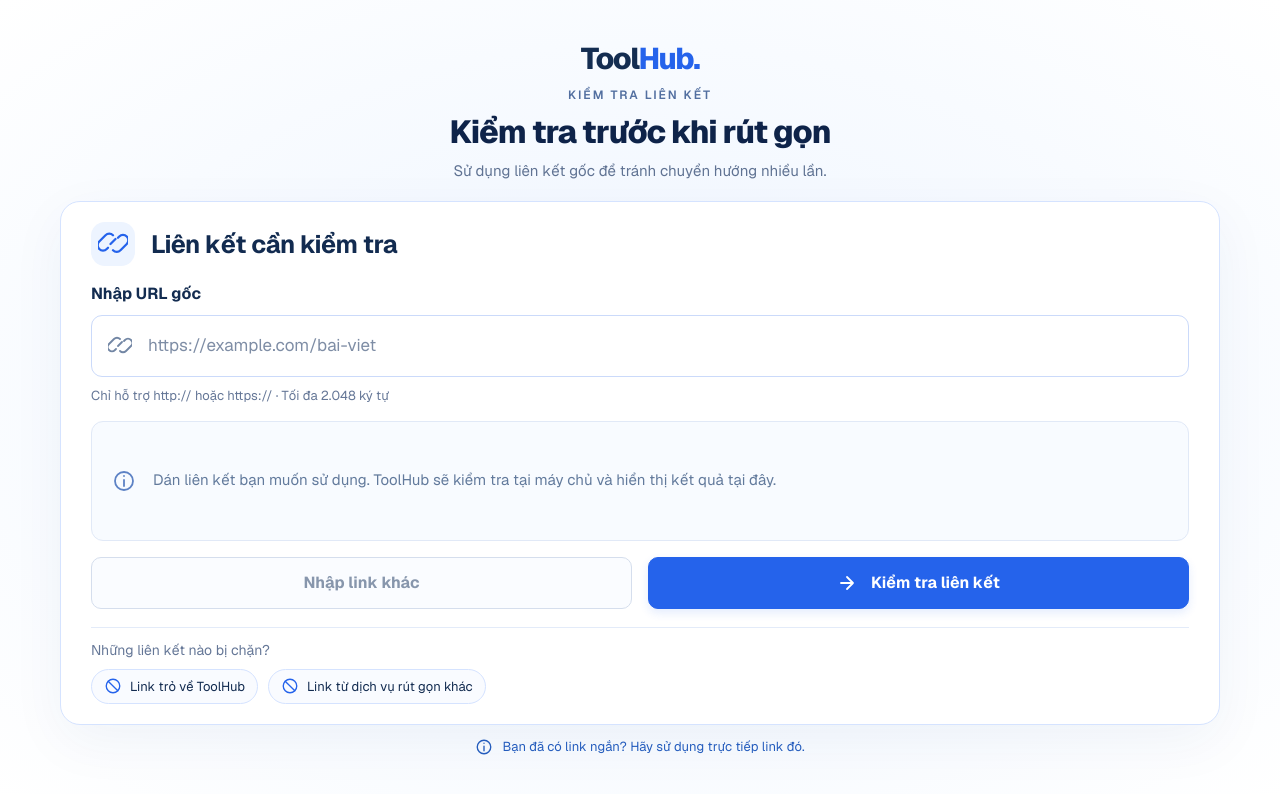
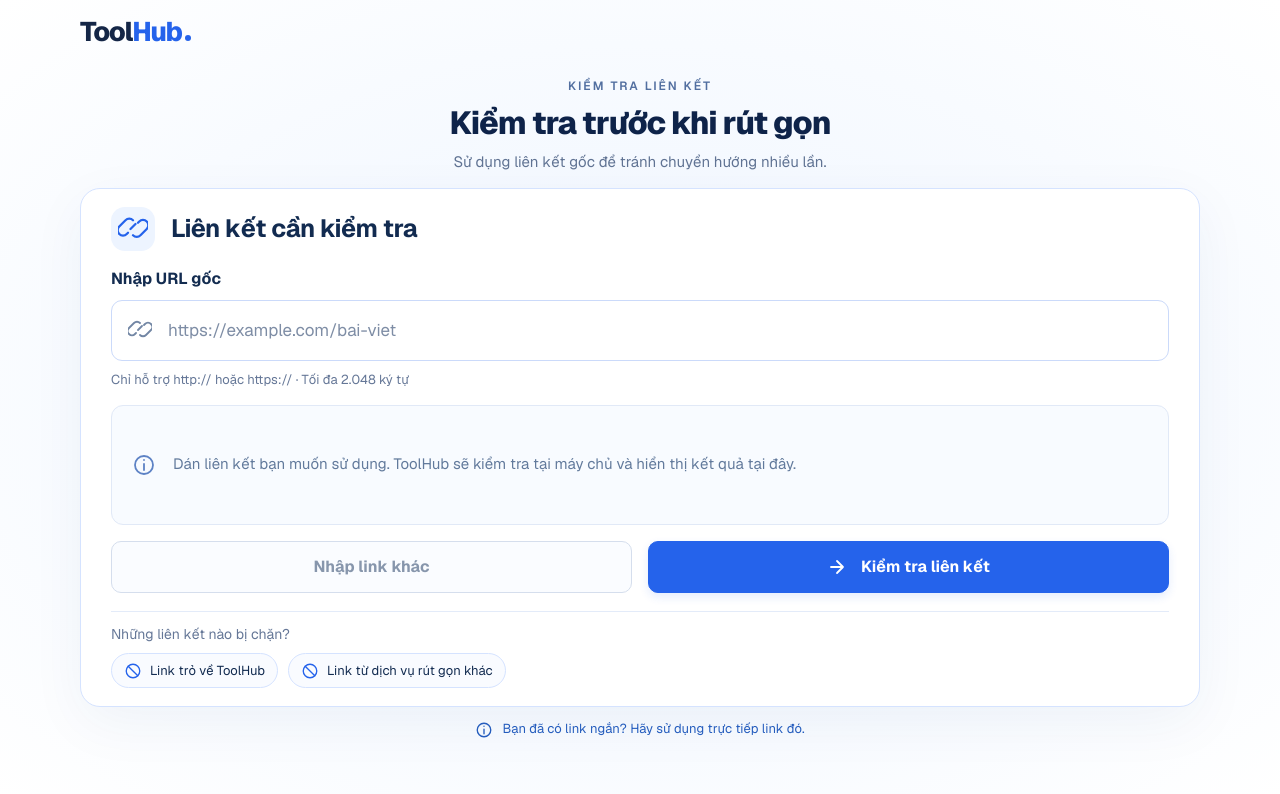
Before and after one commit to dndkhang-ekila/ekila-toolhub, a Next.js app in the folder frontend/: page /url-check in a window 1280 px wide. Shown: the top 794 px of the page. Built offline with nearby package versions, Linux system fonts and the light colour scheme; no server answers.

Commit message:
feat(links): [FR-URL-04][FE] unify header and localized URL feedback

```diff
--- a/frontend/src/app/url-check/page.tsx
+++ b/frontend/src/app/url-check/page.tsx
@@ -2,7 +2,7 @@ import type { Metadata } from "next";
 import { UrlPolicyForm } from "@/features/url-policy/components/url-policy-form";
 
 export const metadata: Metadata = {
-  title: "Kiểm tra liên kết | ToolHub",
+  title: null,
   description:
     "Kiểm tra tên miền ToolHub và dịch vụ rút gọn trước khi tạo link.",
 };
--- /dev/null
+++ b/frontend/src/components/layout/toolhub-header.module.css
@@ -0,0 +1,55 @@
+.header {
+  width: min(100% - 64px, 1120px);
+  margin: 0 auto;
+  padding: 18px 0;
+  display: flex;
+  align-items: center;
+  flex-shrink: 0;
+}
+.brand {
+  display: inline-flex;
+  align-items: baseline;
+  color: #142647;
+  text-decoration: none;
+  font-size: 27px;
+  font-weight: 750;
+  letter-spacing: -1.2px;
+}
+.brand > span:first-child {
+  color: #2563eb;
+}
+.brandDot {
+  width: 6px;
+  height: 6px;
+  margin-left: 3px;
+  border-radius: 50%;
+  background: #2563eb;
+}
+.header :focus-visible {
+  outline: 3px solid #93b4ff;
+  outline-offset: 4px;
+}
+@media (max-width: 600px) {
+  .header {
+    width: calc(100% - 40px);
+    padding: 18px 0;
+  }
+  .brand {
+    font-size: 24px;
+  }
+}
+@media (min-width: 601px) and (max-height: 850px) {
+  .header {
+    padding: 12px 0;
+  }
+}
+@media (min-width: 601px) and (max-height: 700px) {
+  .header {
+    padding-block: 8px;
+  }
+}
+@media (min-width: 601px) and (max-height: 620px) {
+  .header {
+    padding-block: 6px;
+  }
+}
--- /dev/null
+++ b/frontend/src/components/layout/toolhub-header.tsx
@@ -0,0 +1,13 @@
+import Link from "next/link";
+import styles from "./toolhub-header.module.css";
+
+export function ToolHubHeader() {
+  return (
+    <header className={styles.header}>
+      <Link href="/" className={styles.brand} aria-label="ToolHub">
+        Tool<span>Hub</span>
+        <span className={styles.brandDot} />
+      </Link>
+    </header>
+  );
+}
--- a/frontend/src/features/url-policy/api/check-url.api.ts
+++ b/frontend/src/features/url-policy/api/check-url.api.ts
@@ -6,6 +6,7 @@ export type ServerUrlPolicyResult =
       kind:
         "blocked-redirect" | "blocked-target" | "unverified" | "rate-limited";
       message: string;
+      retryAfter?: number;
     };
 
 const unavailable: ServerUrlPolicyResult = {
@@ -40,6 +41,7 @@ export async function checkUrlOnServer(
         raw && /^\d+$/.test(raw) ? Math.min(Number(raw), 3600) : 60;
       return {
         kind: "rate-limited",
+        retryAfter: seconds,
         message: `Bạn đã kiểm tra quá nhiều lần. Vui lòng thử lại sau ${seconds} giây.`,
       };
     }
--- a/frontend/src/features/url-policy/components/url-policy-form.tsx
+++ b/frontend/src/features/url-policy/components/url-policy-form.tsx
@@ -1,7 +1,9 @@
 "use client";
 
-import Link from "next/link";
 import { useEffect, useRef, useState, type FormEvent } from "react";
+import { ToolHubHeader } from "@/components/layout/toolhub-header";
+import { useLocale } from "@/lib/use-locale";
+import { urlPolicyCopy } from "../lib/url-policy.copy";
 import { checkUrlPolicy } from "../lib/check-url-policy";
 import {
   checkUrlOnServer,
@@ -11,6 +13,8 @@ import { PolicyIcon } from "./policy-icon";
 import styles from "../url-policy.module.css";
 
 export function UrlPolicyForm() {
+  const locale = useLocale();
+  const t = urlPolicyCopy[locale];
   const [url, setUrl] = useState("");
   const [result, setResult] = useState<ServerUrlPolicyResult | null>(null);
   const [busy, setBusy] = useState(false);
@@ -25,6 +29,15 @@ export function UrlPolicyForm() {
     result?.kind === "blocked-target";
   const invalid = result?.kind === "invalid";
   const allowed = result?.kind === "allowed";
+  useEffect(() => {
+    const previousLanguage = document.documentElement.lang;
+    return () => {
+      document.documentElement.lang = previousLanguage;
+    };
+  }, []);
+  useEffect(() => {
+    document.documentElement.lang = locale;
+  }, [locale]);
 
   useEffect(
     () => () => {
@@ -83,40 +96,44 @@ export function UrlPolicyForm() {
   }
 
   const title = invalid
-    ? "Liên kết chưa hợp lệ"
+    ? t.invalidTitle
     : blocked
-      ? "Không thể sử dụng liên kết này"
+      ? t.blockedTitle
       : result?.kind === "rate-limited"
-        ? "Vui lòng chờ trước khi thử lại"
+        ? t.limitedTitle
         : result?.kind === "unverified"
-          ? "Chưa thể xác minh liên kết"
-          : "Chưa phát hiện tên miền bị chặn";
+          ? t.unavailableTitle
+          : t.allowedTitle;
   const description =
     result?.kind === "blocked-toolhub"
-      ? "Đây là liên kết trỏ về ToolHub. Hãy sử dụng trực tiếp link hiện có hoặc nhập URL gốc khác."
+      ? t.toolhub
       : result?.kind === "blocked-shortener"
-        ? "Đây là link từ một dịch vụ rút gọn khác. Hãy sao chép URL gốc của trang đích và nhập lại."
+        ? t.shortener
         : result && "message" in result
+          ? locale === "vi"
             ? result.message
-          : "Máy chủ đã kiểm tra tên miền và chuyển hướng. Khi tạo link vẫn cần kiểm tra lại; kết quả không xác nhận nội dung an toàn.";
+            : result.kind === "invalid"
+              ? t.invalid
+              : result.kind === "blocked-redirect"
+                ? t.redirect
+                : result.kind === "blocked-target"
+                  ? t.unsafe
+                  : result.kind === "rate-limited"
+                    ? `Too many requests. Try again in ${result.retryAfter ?? 60} seconds.`
+                    : t.unavailable
+          : t.allowed;
 
   return (
-    <main className={styles.shell}>
+    <div className={styles.shell} lang={locale}>
+      <title>{t.pageTitle}</title>
+      <ToolHubHeader />
+      <main className={styles.main}>
         <div className={styles.content}>
-        <header className={styles.intro}>
-          <Link
-            href="/"
-            className={styles.brand}
-            aria-label="ToolHub — Trang chủ"
-          >
-            Tool<span>Hub.</span>
-          </Link>
-          <p className={styles.eyebrow}>KIỂM TRA LIÊN KẾT</p>
-          <h1>Kiểm tra trước khi rút gọn</h1>
-          <p className={styles.subtitle}>
-            Sử dụng liên kết gốc để tránh chuyển hướng nhiều lần.
-          </p>
-        </header>
+          <div className={styles.intro}>
+            <p className={styles.eyebrow}>{t.eyebrow}</p>
+            <h1>{t.title}</h1>
+            <p className={styles.subtitle}>{t.subtitle}</p>
+          </div>
 
           <section className={styles.panel} aria-labelledby="url-policy-title">
             <div className={styles.panelHeading}>
@@ -124,14 +141,14 @@ export function UrlPolicyForm() {
                 <PolicyIcon name="link" />
               </span>
               <div>
-              <h2 id="url-policy-title">Liên kết cần kiểm tra</h2>
-              <p>Kiểm tra tên miền và chuyển hướng trước khi tiếp tục.</p>
+                <h2 id="url-policy-title">{t.panelTitle}</h2>
+                <p>{t.panelHint}</p>
               </div>
             </div>
 
             <form noValidate onSubmit={submit} aria-busy={busy}>
               <label htmlFor="original-url" className={styles.label}>
-              Nhập URL gốc
+                {t.input}
               </label>
               <div
                 className={`${styles.inputWrap} ${blocked || invalid ? styles.inputError : ""}`}
@@ -161,14 +178,14 @@ export function UrlPolicyForm() {
                     type="button"
                     className={styles.clear}
                     onClick={clear}
-                  aria-label="Xóa liên kết"
+                    aria-label={t.clear}
                   >
                     <PolicyIcon name="close" />
                   </button>
                 )}
               </div>
               <p id="url-help" className={styles.helper}>
-              Chỉ hỗ trợ http:// hoặc https:// · Tối đa 2.048 ký tự
+                {t.helper}
               </p>
 
               {result ? (
@@ -187,7 +204,7 @@ export function UrlPolicyForm() {
                     <p id="url-policy-description">{description}</p>
                     {"hostname" in result && (
                       <span className={styles.domain}>
-                      Tên miền: <strong>{result.hostname}</strong>
+                        {t.domain}: <strong>{result.hostname}</strong>
                       </span>
                     )}
                   </div>
@@ -196,9 +213,7 @@ export function UrlPolicyForm() {
                 <div className={styles.empty}>
                   <PolicyIcon name="info" />
                   <p role={busy ? "status" : undefined}>
-                  {busy
-                    ? "Đang kiểm tra tên miền và chuyển hướng…"
-                    : "Dán liên kết bạn muốn sử dụng. ToolHub sẽ kiểm tra tại máy chủ và hiển thị kết quả tại đây."}
+                    {busy ? t.checkingDetails : t.empty}
                   </p>
                 </div>
               )}
@@ -210,38 +225,39 @@ export function UrlPolicyForm() {
                   onClick={clear}
                   disabled={!url && !result}
                 >
-                Nhập link khác
+                  {t.other}
                 </button>
-              <button type="submit" className={styles.primary} disabled={busy}>
+                <button
+                  type="submit"
+                  className={styles.primary}
+                  disabled={busy}
+                >
                   <PolicyIcon name={result ? "refresh" : "arrow"} />
-                {busy
-                  ? "Đang kiểm tra…"
-                  : result
-                    ? "Kiểm tra lại"
-                    : "Kiểm tra liên kết"}
+                  {busy ? t.checking : result ? t.recheck : t.check}
                 </button>
               </div>
             </form>
 
             <footer className={styles.rules}>
-            <p>Những liên kết nào bị chặn?</p>
+              <p>{t.rules}</p>
               <ul>
                 <li>
                   <PolicyIcon name="block" />
-                Link trỏ về ToolHub
+                  {t.ownRule}
                 </li>
                 <li>
                   <PolicyIcon name="block" />
-                Link từ dịch vụ rút gọn khác
+                  {t.shortenerRule}
                 </li>
               </ul>
             </footer>
           </section>
           <p className={styles.tip}>
             <PolicyIcon name="info" />
-          <span>Bạn đã có link ngắn? Hãy sử dụng trực tiếp link đó.</span>
+            <span>{t.tip}</span>
           </p>
         </div>
       </main>
+    </div>
   );
 }
--- /dev/null
+++ b/frontend/src/features/url-policy/lib/url-policy.copy.ts
@@ -0,0 +1,86 @@
+export const urlPolicyCopy = {
+  vi: {
+    pageTitle: "Kiểm tra liên kết | ToolHub",
+    eyebrow: "KIỂM TRA LIÊN KẾT",
+    title: "Kiểm tra trước khi rút gọn",
+    subtitle: "Sử dụng liên kết gốc để tránh chuyển hướng nhiều lần.",
+    panelTitle: "Liên kết cần kiểm tra",
+    panelHint: "Kiểm tra tên miền và chuyển hướng trước khi tiếp tục.",
+    input: "Nhập URL gốc",
+    clear: "Xóa liên kết",
+    helper: "Chỉ hỗ trợ http:// hoặc https:// · Tối đa 2.048 ký tự",
+    invalidTitle: "Liên kết chưa hợp lệ",
+    blockedTitle: "Không thể sử dụng liên kết này",
+    limitedTitle: "Vui lòng chờ trước khi thử lại",
+    unavailableTitle: "Chưa thể xác minh liên kết",
+    allowedTitle: "Chưa phát hiện tên miền bị chặn",
+    toolhub:
+      "Đây là liên kết trỏ về ToolHub. Hãy sử dụng trực tiếp link hiện có hoặc nhập URL gốc khác.",
+    shortener:
+      "Đây là link từ một dịch vụ rút gọn khác. Hãy sao chép URL gốc của trang đích và nhập lại.",
+    allowed:
+      "Máy chủ đã kiểm tra tên miền và chuyển hướng. Khi tạo link vẫn cần kiểm tra lại; kết quả không xác nhận nội dung an toàn.",
+    invalid:
+      "Vui lòng nhập URL http:// hoặc https:// hợp lệ, tối đa 2.048 ký tự và không chứa thông tin đăng nhập.",
+    redirect:
+      "Liên kết có chuyển hướng không được phép. Hãy nhập trực tiếp URL gốc khác.",
+    unsafe:
+      "Không hỗ trợ địa chỉ mạng nội bộ hoặc cổng truy cập này. Hãy nhập liên kết công khai.",
+    unavailable:
+      "Chưa thể xác minh liên kết. Vui lòng kiểm tra kết nối và thử lại.",
+    domain: "Tên miền",
+    checkingDetails: "Đang kiểm tra tên miền và chuyển hướng…",
+    empty:
+      "Dán liên kết bạn muốn sử dụng. ToolHub sẽ kiểm tra tại máy chủ và hiển thị kết quả tại đây.",
+    other: "Nhập link khác",
+    checking: "Đang kiểm tra…",
+    recheck: "Kiểm tra lại",
+    check: "Kiểm tra liên kết",
+    rules: "Những liên kết nào bị chặn?",
+    ownRule: "Link trỏ về ToolHub",
+    shortenerRule: "Link từ dịch vụ rút gọn khác",
+    tip: "Bạn đã có link ngắn? Hãy sử dụng trực tiếp link đó.",
+  },
+  en: {
+    pageTitle: "Check a link | ToolHub",
+    eyebrow: "LINK CHECKER",
+    title: "Check before shortening",
+    subtitle: "Use the original link to avoid multiple redirects.",
+    panelTitle: "Link to check",
+    panelHint: "Check the domain and redirects before continuing.",
+    input: "Enter the original URL",
+    clear: "Clear link",
+    helper: "HTTP or HTTPS only · Maximum 2,048 characters",
+    invalidTitle: "Invalid link",
+    blockedTitle: "This link cannot be used",
+    limitedTitle: "Please wait before trying again",
+    unavailableTitle: "Unable to verify this link",
+    allowedTitle: "No blocked domain detected",
+    toolhub:
+      "This link points back to ToolHub. Use the existing link directly or enter another original URL.",
+    shortener:
+      "This link belongs to another URL shortener. Copy the original destination URL and try again.",
+    allowed:
+      "The server checked the domain and redirects. Creating a short link still requires another check; this does not certify content safety.",
+    invalid:
+      "Enter a valid HTTP or HTTPS URL with no credentials, up to 2,048 characters.",
+    redirect:
+      "This link has a redirect that is not allowed. Enter another original destination URL.",
+    unsafe:
+      "Private network addresses and this port are not supported. Enter a public link.",
+    unavailable:
+      "Unable to verify this link. Check your connection and try again.",
+    domain: "Domain",
+    checkingDetails: "Checking the domain and redirects…",
+    empty:
+      "Paste the link you want to use. ToolHub will check it on the server and show the result here.",
+    other: "Enter another link",
+    checking: "Checking…",
+    recheck: "Check again",
+    check: "Check link",
+    rules: "Which links are blocked?",
+    ownRule: "Links pointing to ToolHub",
+    shortenerRule: "Links from other URL shorteners",
+    tip: "Already have a short link? Use it directly.",
+  },
+};
--- a/frontend/src/features/url-policy/url-policy.module.css
+++ b/frontend/src/features/url-policy/url-policy.module.css
@@ -1,8 +1,7 @@
 .shell {
   min-height: 100svh;
   display: flex;
-  align-items: center;
-  padding: 28px 32px;
+  flex-direction: column;
   background: radial-gradient(
     ellipse at center,
     #eef5ff 0%,
@@ -27,27 +26,19 @@
   outline-offset: 4px;
 }
 .content {
-  width: min(100%, 1160px);
-  margin: auto;
+  width: min(100%, 1120px);
+  margin: 0 auto;
+}
+.main {
+  width: 100%;
+  padding: 16px 32px 24px;
 }
 .intro {
   text-align: center;
   margin-bottom: 26px;
 }
-.brand {
-  display: inline-block;
-  color: #142d51;
-  text-decoration: none;
-  font-size: 30px;
-  line-height: 1.1;
-  font-weight: 800;
-  letter-spacing: -1.4px;
-}
-.brand span {
-  color: #2563eb;
-}
 .eyebrow {
-  margin: 20px 0 8px;
+  margin: 0 0 8px;
   color: #526fa0;
   font-size: 12px;
   font-weight: 600;
@@ -345,14 +336,14 @@
   flex-shrink: 0;
 }
 @media (min-width: 901px) and (max-height: 820px) {
-  .shell {
-    padding: 18px 32px;
+  .main {
+    padding: 12px 32px;
   }
   .intro {
-    margin-bottom: 18px;
+    margin-bottom: 14px;
   }
   .eyebrow {
-    margin-top: 10px;
+    margin-top: 0;
   }
   .intro h1 {
     font-size: 32px;
@@ -362,7 +353,7 @@
     font-size: 15px;
   }
   .panel {
-    padding: 20px 30px;
+    padding: 18px 30px;
   }
   .panelHeading {
     margin-bottom: 16px;
@@ -397,17 +388,14 @@
   }
 }
 @media (max-width: 600px) {
-  .shell {
-    padding: 25px 16px;
+  .main {
+    padding: 16px 20px 24px;
   }
   .intro {
     margin-bottom: 22px;
   }
-  .brand {
-    font-size: 28px;
-  }
   .eyebrow {
-    margin-top: 20px;
+    margin-top: 0;
     font-size: 11px;
   }
   .intro h1 {
@@ -497,20 +485,20 @@
   }
 }
 @media (min-width: 901px) and (max-height: 740px) {
-  .shell {
-    padding: 12px 24px;
+  .main {
+    padding: 8px 24px 12px;
   }
   .intro {
-    margin-bottom: 14px;
+    margin-bottom: 10px;
   }
   .eyebrow {
-    margin-top: 10px;
+    margin-top: 0;
   }
   .intro h1 {
-    font-size: 32px;
+    font-size: 30px;
   }
   .panel {
-    padding: 18px 26px;
+    padding: 14px 26px;
   }
   .panelHeading {
     margin-bottom: 13px;
@@ -530,21 +518,21 @@
   }
   .empty,
   .result {
-    padding: 14px 16px;
+    padding: 12px 16px;
     min-height: 112px;
   }
   .result h3 {
     font-size: 18px;
   }
   .actions {
-    margin-top: 16px;
+    margin-top: 12px;
   }
   .actions button {
     min-height: 48px;
     padding: 11px 20px;
   }
   .rules {
-    margin-top: 16px;
+    margin-top: 12px;
     padding-top: 12px;
   }
 }
--- /dev/null
+++ b/frontend/src/lib/use-locale.ts
@@ -0,0 +1,39 @@
+"use client";
+
+import { useSyncExternalStore } from "react";
+
+export type Locale = "vi" | "en";
+
+const storageKey = "toolhub_locale";
+const changedEvent = "toolhub:locale-change";
+
+function getLocale(): Locale {
+  try {
+    const saved = window.localStorage.getItem(storageKey);
+    if (saved === "vi" || saved === "en") return saved;
+    return "vi";
+  } catch {
+    return "vi";
+  }
+}
+
+function subscribe(changed: () => void) {
+  const storageChanged = (event: StorageEvent) => {
+    if (event.key === storageKey || event.key === null) changed();
+  };
+  window.addEventListener("storage", storageChanged);
+  window.addEventListener(changedEvent, changed);
+  return () => {
+    window.removeEventListener("storage", storageChanged);
+    window.removeEventListener(changedEvent, changed);
+  };
+}
+
+export function useLocale() {
+  const locale = useSyncExternalStore(
+    subscribe,
+    getLocale,
+    () => "vi" as const,
+  );
+  return locale;
+}
```
Also changed, not shown: frontend/src/features/url-policy/README.md. Lines whose indentation alone changed are shown as unchanged.
